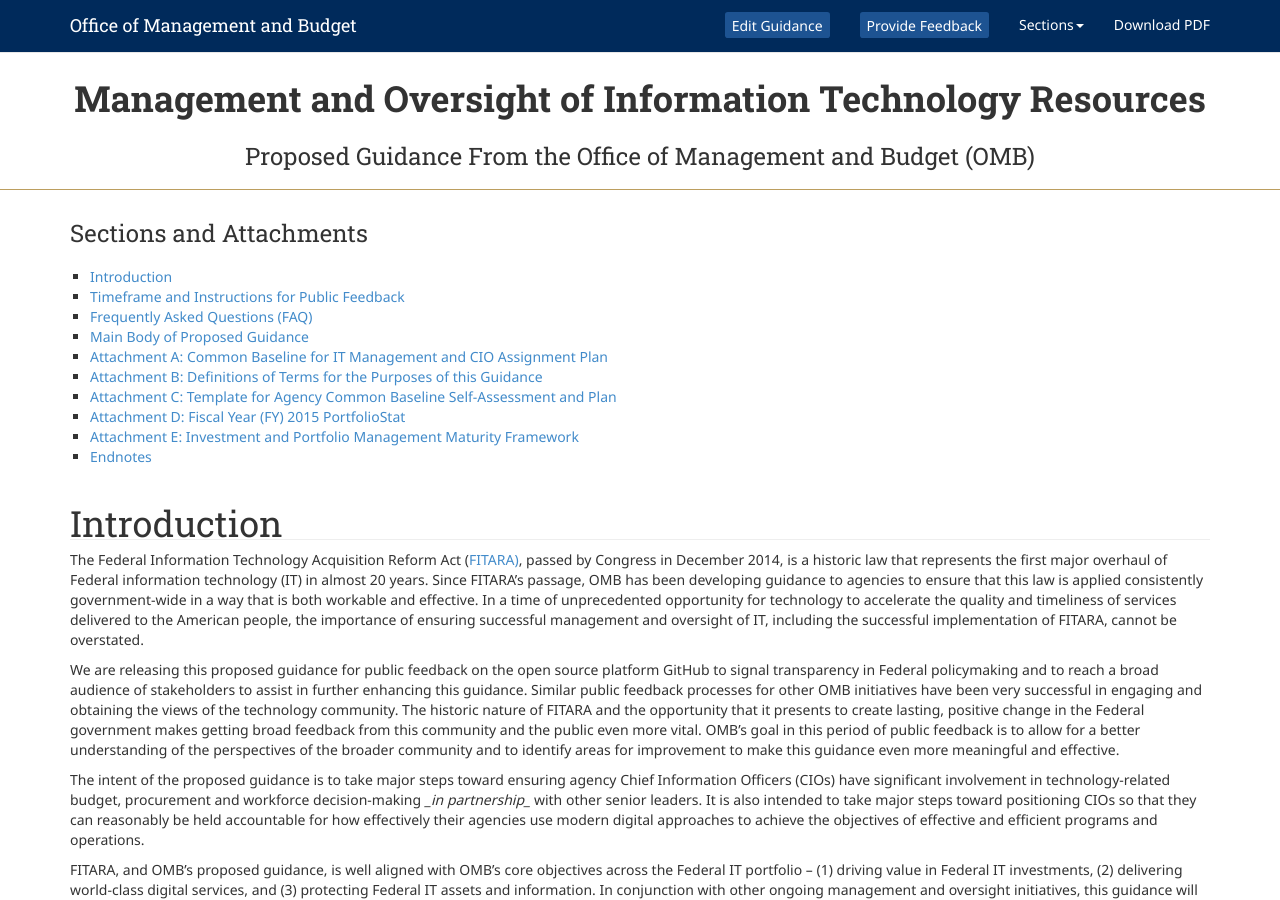
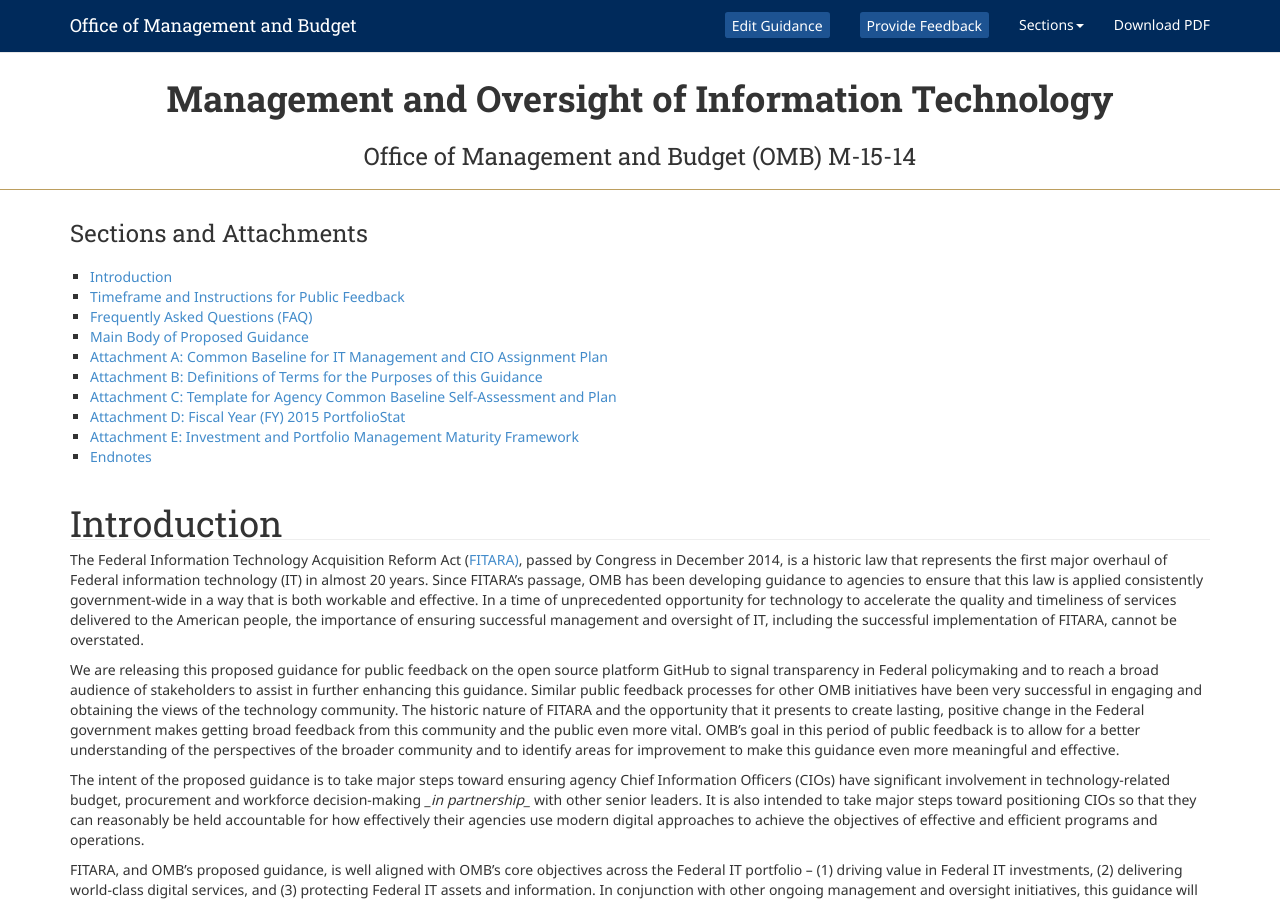
Before and after one commit to WhiteHouse/fitara, a Jekyll site: the page built from index.md, in a window 1280 px wide and 900 px high. Built offline with Jekyll 4.4.1, drawn with Linux system fonts in a browser that asks for light colours.

Commit message:
revised title and desc to remove "resources"

```diff
--- a/_config.yml
+++ b/_config.yml
@@ -1,8 +1,8 @@
 # settings from whitehouse.github.io/fitara
 
 #document settings
-title: Management and Oversight of Information Technology Resources
-desc: Proposed Guidance From the Office of Management and Budget (OMB)
+title: Management and Oversight of Information Technology
+desc: Office of Management and Budget (OMB) M-15-14
 url: https://management.cio.gov
 
 #global settings, no need to change these
```
